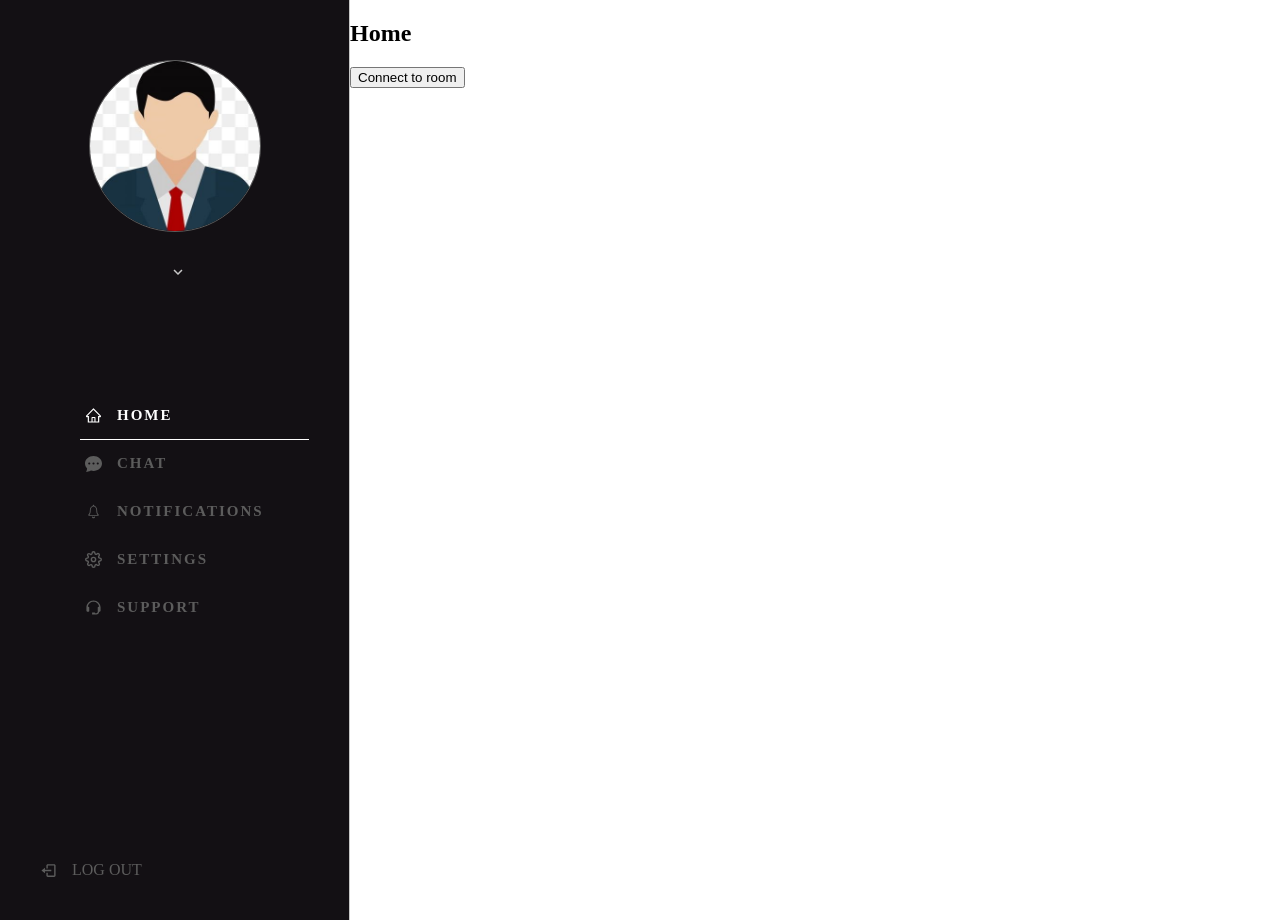
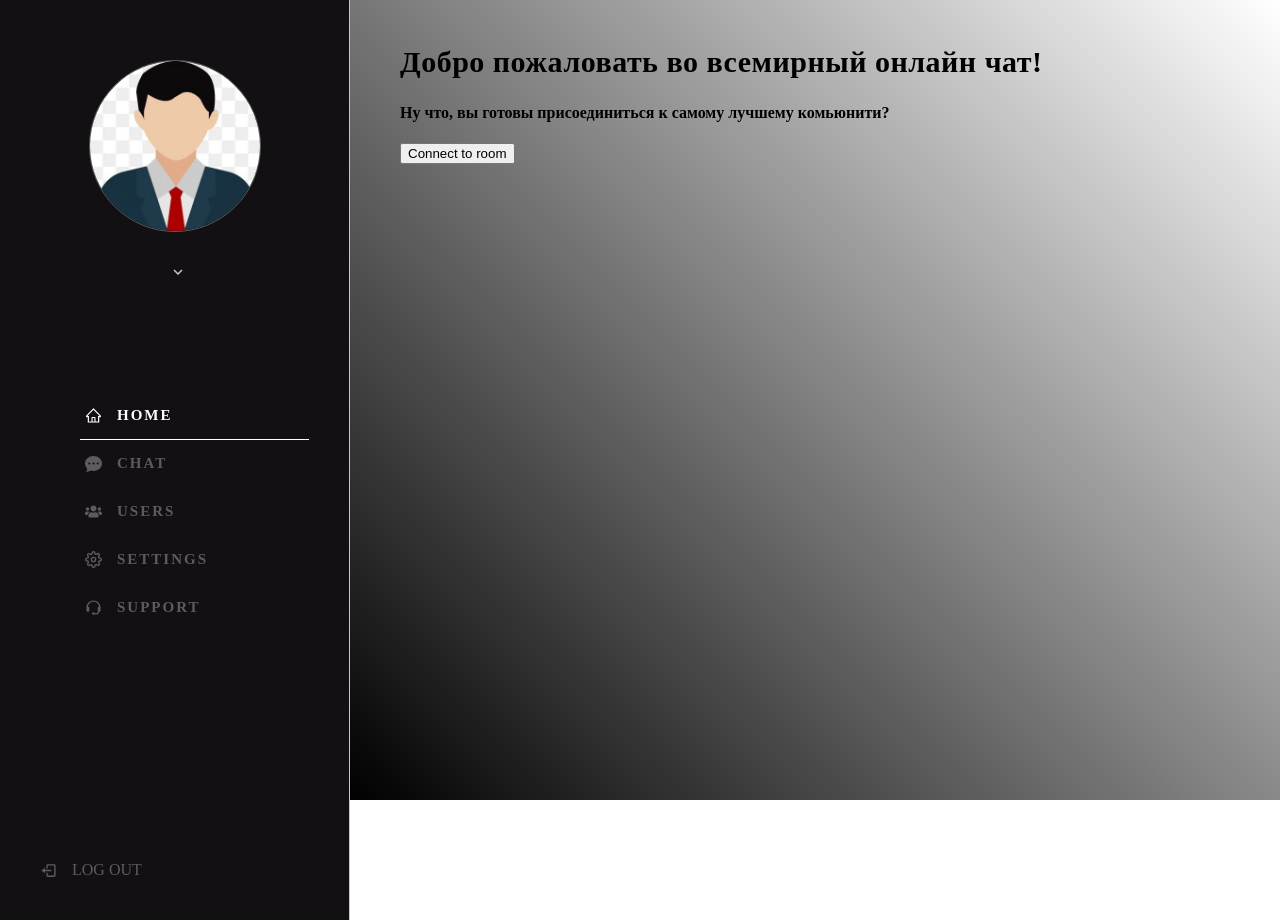
Before and after one commit to AbzMijon/Online-chat, a React app in the folder client/: page /login in a window 1280 px wide. Both pictures are taken after typing "name@example.com", "Sample123" into the empty fields and a click on the button "Login now". Built offline with nearby package versions, Linux system fonts and the light colour scheme; the HTML template or start-up script is replaced by a standard one.

Commit message:
add home page and some chat logic

```diff
--- a/client/src/Components/Aside.tsx
+++ b/client/src/Components/Aside.tsx
@@ -3,8 +3,8 @@
 import { MdKeyboardArrowDown } from 'react-icons/md';
 import { AiOutlineHome } from 'react-icons/ai';
 import { BsFillChatDotsFill } from 'react-icons/bs';
-import { IoIosNotificationsOutline } from 'react-icons/io';
 import { FiSettings } from 'react-icons/fi';
+import { FaUsers } from 'react-icons/fa';
 import { BiSupport, BiLogOut } from 'react-icons/bi';
 import { loggedUserName } from "../store/selectors/userSelectors";
 import { useSelector, useDispatch } from "react-redux";
@@ -165,11 +165,11 @@
                             : 'aside__menu-item'}
                             onClick={() => navigate(PATH.chat)}>
                             <BsFillChatDotsFill className='aside__icon aside__chat-icon'/>CHAT</li>
-                        <li className={location === PATH.notification
+                        <li className={location === PATH.users
                             ? 'aside__menu-item--active'
                             : 'aside__menu-item'}
-                            onClick={() => navigate(PATH.notification)}>
-                            <IoIosNotificationsOutline className='aside__icon aside__notif-icon'/>NOTIFICATIONS</li>
+                            onClick={() => navigate(PATH.users)}>
+                            <FaUsers className='aside__icon aside__notif-icon'/>USERS</li>
                         <li className={location === PATH.settings
                             ? 'aside__menu-item--active'
                             : 'aside__menu-item'}
--- a/client/src/Routes/RootRouter.tsx
+++ b/client/src/Routes/RootRouter.tsx
@@ -8,7 +8,7 @@
 import LoginPage from '../Scenes/LoginPage';
 import Home from '../Scenes/Home';
 import Chat from '../Scenes/Chat';
-import Notifications from '../Scenes/Notifications';
+import Users from '../Scenes/Users';
 import Settings from '../Scenes/Settings';
 import Support from '../Scenes/Support';
 
@@ -31,8 +31,8 @@
             <Route path={ROUTES.chat} element={renderedForGuest(<MainLayout/>)}>
                 <Route path={ROUTES.chat} element={<Chat/>}></Route>
             </Route>
-            <Route path={ROUTES.notification} element={renderedForGuest(<MainLayout/>)}>
-                <Route path={ROUTES.notification} element={<Notifications/>}></Route>
+            <Route path={ROUTES.users} element={renderedForGuest(<MainLayout/>)}>
+                <Route path={ROUTES.users} element={<Users/>}></Route>
             </Route>
             <Route path={ROUTES.settings} element={renderedForGuest(<MainLayout/>)}>
                 <Route path={ROUTES.settings} element={<Settings/>}></Route>
--- a/client/src/Scenes/Chat.jsx
+++ b/client/src/Scenes/Chat.jsx
@@ -9,6 +9,7 @@
 import Spinner from "../Components/Spinner";
 import EmojiPicker from 'emoji-picker-react';
 import { BiSmile } from 'react-icons/bi';
+import { userColor } from "../store/selectors/userSelectors";
 
 const StyledChat = styled.div `
     .form__wrapper {
@@ -137,6 +138,7 @@
         position: absolute;
         bottom: 120px;
         left: 0px;
+        transition: 0.2s ease-in;
     }
 `
 
@@ -144,9 +146,10 @@
 
     const [messages, setMessages] = useState([]);
     const [messageValue, setMessageValue] = useState('');
-    const [connected, setConnected] = useState(false);//spinner
+    const [connected, setConnected] = useState(false);
     const socket = useRef();
     const userName = useSelector(loggedUserName);
+    const nameColor = useSelector(userColor);
     const [handleStiker, setHandleStiker] = useState(false);
 
     function connect() {
@@ -200,6 +203,11 @@
             socket.current.send(JSON.stringify(message));
             setMessageValue('');
         }
+        setHandleStiker(false);
+    }
+
+    const logicUserColor = {
+        color: `${nameColor}`
     }
 
     if(!connected) {
@@ -217,8 +225,8 @@
                                     ? <div className="message__connection">
                                         Пользователь <img src={defautAvatar} alt="" className="message__avatar"/> {userName} подключился
                                     </div>
-                                    : <div className="message">
-                                        <span className="username">{userName}</span> {message.message}
+                                    : <div className={`message`}>
+                                        <span style={logicUserColor} className="username">{userName}</span> {message.message}
                                         <img src={defautAvatar} alt="" className="message__avatar-mess"/>
                                     </div>
                                 }
@@ -232,7 +240,10 @@
                                 sendMessage();
                             }
                         }}
-                        onChange={(e) => setMessageValue(e.target.value)}
+                        onChange={(e) => {
+                            setMessageValue(e.target.value);
+                            setHandleStiker(false);
+                        }}
                         className="form__input"
                         placeholder="Message.."
                         type="text"/>
--- a/client/src/Scenes/Home.tsx
+++ b/client/src/Scenes/Home.tsx
@@ -4,7 +4,15 @@
 import styled from 'styled-components';
 
 const StyledHome = styled.div `
-
+    padding: 20px 50px;
+    margin: 0;
+    background: linear-gradient(45deg, black, transparent);
+    .home__title {
+        color: #000;
+        font-weight: bold;
+        font-size: 30px;
+        letter-spacing: 0.5px;
+    }
 `
 
 function Home():JSX.Element {
@@ -13,9 +21,10 @@
 
     return (
         <StyledHome>
-            <h2>Home</h2>
+            <h2 className="home__title">Добро пожаловать во всемирный онлайн чат!</h2>
             <div className="form__wrapper">
-                <div>
+                <div className="home__navigate">
+                    <h4 className="home__navigate-title">Ну что, вы готовы присоединиться к самому лучшему комьюнити?</h4>
                     <button className="form__btn-in" onClick={() => navigate(PATH.chat)}>Connect to room</button>
                 </div>
             </div>
--- a/client/src/Scenes/Notifications.tsx
+++ /dev/null
@@ -1,9 +0,0 @@
-import React from "react";
-
-function Notifications():JSX.Element {
-    return (
-        <h2>Notifications</h2>
-    )
-};
-
-export default Notifications;
--- /dev/null
+++ b/client/src/Scenes/Users.tsx
@@ -0,0 +1,9 @@
+import React from "react";
+
+function Users():JSX.Element {
+    return (
+        <h2>Users</h2>
+    )
+};
+
+export default Users;
--- a/client/src/constans/routes.ts
+++ b/client/src/constans/routes.ts
@@ -2,7 +2,7 @@
     homePage: '/home',
     loginPage: '/login',
     chat: '/chat',
-    notification: '/notifications',
+    users: '/users',
     settings: '/settings',
     support: '/support',
 }
@@ -11,7 +11,7 @@
     homePage: '/home',
     loginPage: '/login',
     chat: '/chat',
-    notification: '/notifications',
+    users: '/users',
     settings: '/settings',
     support: '/support',
 }
--- a/client/src/constans/userColors.ts
+++ b/client/src/constans/userColors.ts
@@ -2,12 +2,12 @@
     'orange',
     'red',
     'green',
-    'yellow',
+    '#8f8f1e',
     'blue',
     'purple',
-    'pink',
-    'azure',
-    'beige',
-    'bisque',
+    '#e38e9d',
+    '#451387',
+    '#746723',
+    '#913d54',
     'blueviolet',
 ]
--- a/client/src/store/selectors/userSelectors.ts
+++ b/client/src/store/selectors/userSelectors.ts
@@ -2,4 +2,4 @@
 export const loggedUserName = (state: { user: { name: string; }; }) => state.user.name;
 export const loggedUserPassword = (state: { user: { password: string; }; }) => state.user.password;
 export const IdUser = (state: { user: { id: number | string; }; }) => state.user.id;
-export const userColor = (state: { user: { color: string; }; }) => state.user.color;//stickers library
+export const userColor = (state: { user: { color: string; }; }) => state.user.color;
```
